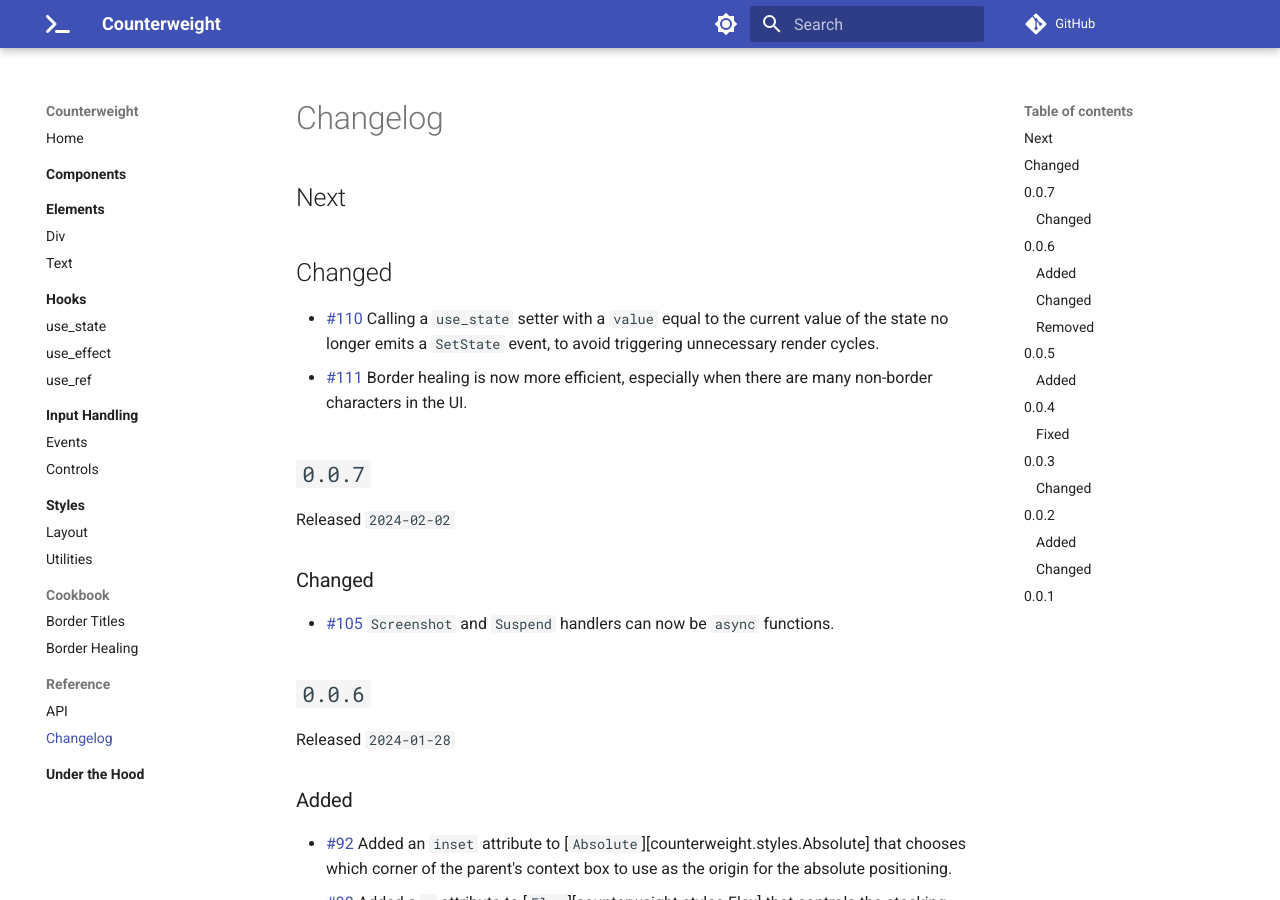
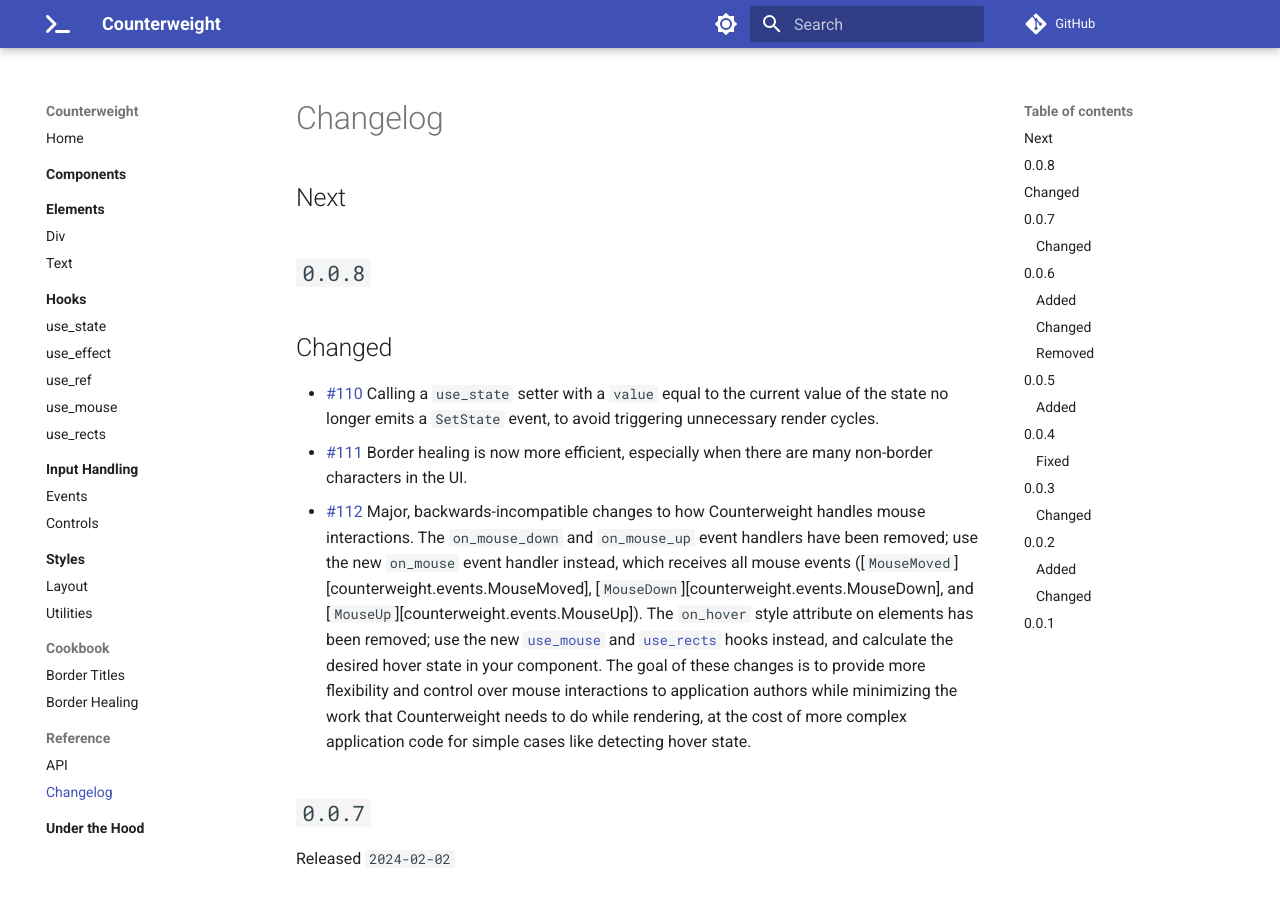
Before and after one commit to JoshKarpel/counterweight, an MkDocs documentation site: the page built from docs/reference/changelog.md, in a window 1280 px wide and 900 px high. Built offline with MkDocs 1.6.1 and Material for MkDocs 9.7.7, drawn with Linux system fonts in a browser that asks for light colours; comment, search, counter and statistics services are not loaded.

Commit message:
work on docs

```diff
--- a/docs/reference/changelog.md
+++ b/docs/reference/changelog.md
@@ -1,6 +1,8 @@
 # Changelog
 
 ## Next
+
+## `0.0.8`
 
 ## Changed
 
@@ -9,6 +11,19 @@
   no longer emits a `SetState` event, to avoid triggering unnecessary render cycles.
 - [#111](https://github.com/JoshKarpel/counterweight/pull/111)
   Border healing is now more efficient, especially when there are many non-border characters in the UI.
+- [#112](https://github.com/JoshKarpel/counterweight/pull/112)
+  Major, backwards-incompatible changes to how Counterweight handles mouse interactions.
+  The `on_mouse_down` and `on_mouse_up` event handlers have been removed;
+  use the new `on_mouse` event handler instead, which receives all mouse events
+  ([`MouseMoved`][counterweight.events.MouseMoved],
+  [`MouseDown`][counterweight.events.MouseDown], and
+  [`MouseUp`][counterweight.events.MouseUp]).
+  The `on_hover` style attribute on elements has been removed;
+  use the new [`use_mouse`](../hooks/use_mouse.md) and [`use_rects`](../hooks/use_rects.md) hooks instead,
+  and calculate the desired hover state in your component.
+  The goal of these changes is to provide more flexibility and control over mouse interactions
+  to application authors while minimizing the work that Counterweight needs to do while rendering,
+  at the cost of more complex application code for simple cases like detecting hover state.
 
 ## `0.0.7`
 
--- a/mkdocs.yml
+++ b/mkdocs.yml
@@ -102,6 +102,8 @@
     - hooks/use_state.md
     - hooks/use_effect.md
     - hooks/use_ref.md
+    - hooks/use_mouse.md
+    - hooks/use_rects.md
   - Input Handling:
     - input-handling/index.md
     - input-handling/events.md
--- a/pyproject.toml
+++ b/pyproject.toml
@@ -4,7 +4,7 @@
 
 [tool.poetry]
 name = "counterweight"
-version = "0.0.7"
+version = "0.0.8"
 description = "An experimental TUI framework for Python, inspired by React and Tailwind"
 readme="README.md"
 homepage="https://github.com/JoshKarpel/counterweight"
```
Also changed, not shown: docs/hooks/use_mouse.md (added, +5 -0 lines), docs/hooks/use_rects.md (added, +6 -0 lines), 2 other files.
